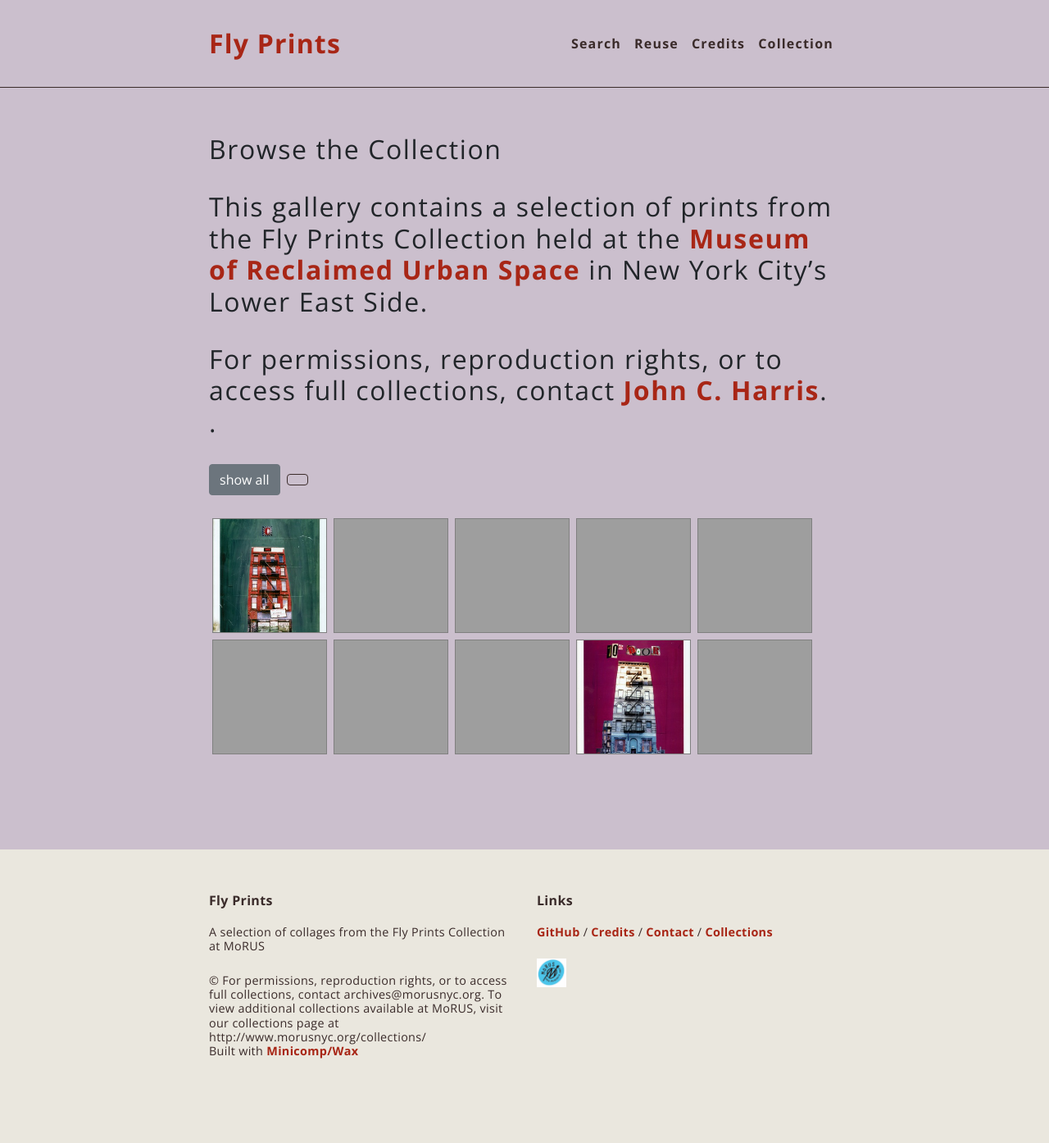
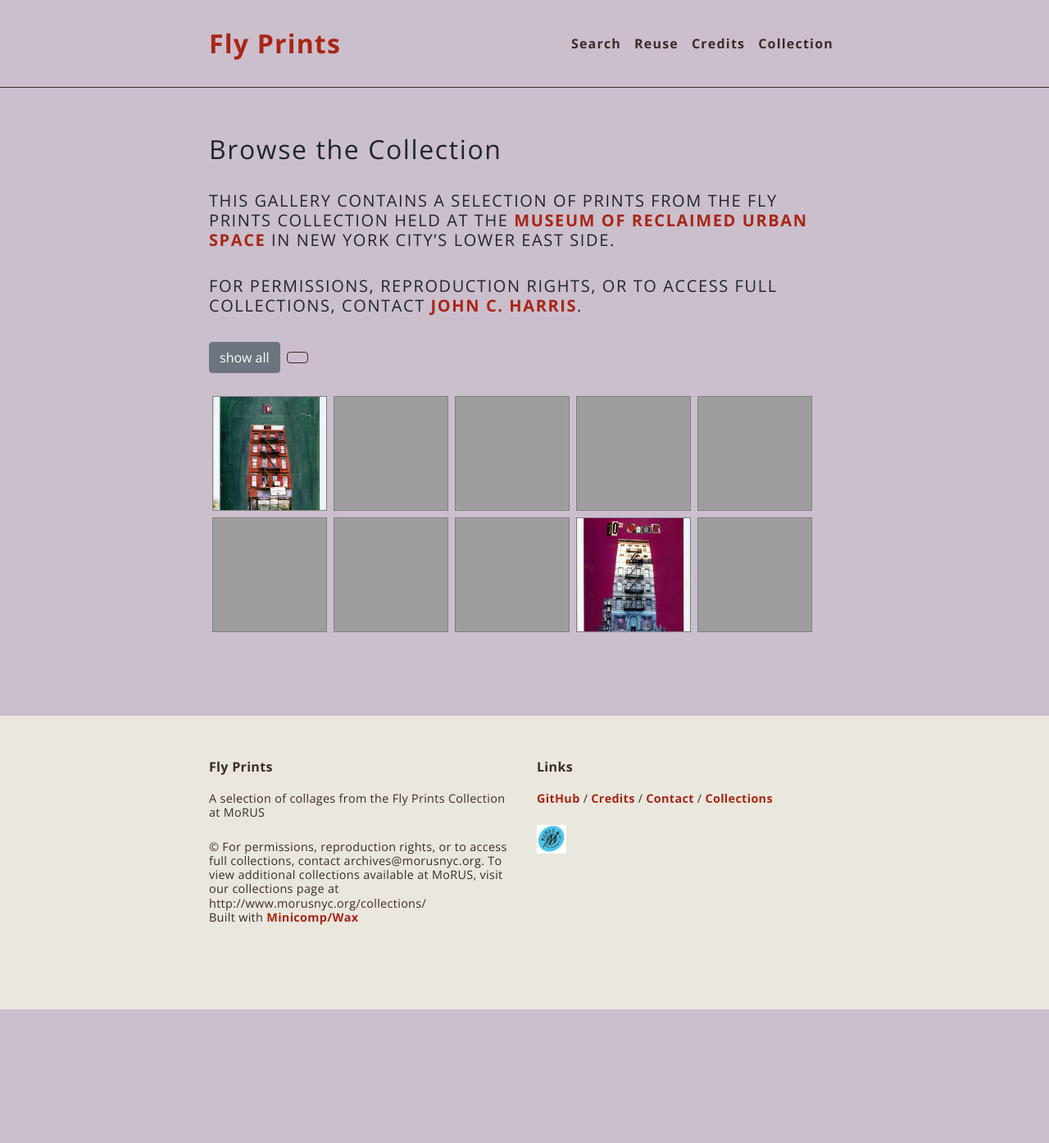
Before and after one commit to morusnyc/flyprints, a Jekyll site: the page built from pages/collection.md, in a window 1280 px wide. Shown: the whole page at 82% size. Built offline with Jekyll 4.4.1, drawn with Linux system fonts in a browser that asks for light colours; after the commit the page ends 1231 px from its top, so only the background shows below that.

```diff
--- a/pages/collection.md
+++ b/pages/collection.md
@@ -3,8 +3,8 @@ layout: page
 title: Browse the Collection
 permalink: /collection/
 ---
-## This gallery contains a selection of prints from the Fly Prints Collection held at the [Museum of Reclaimed Urban Space](www.morusnyc.org){:target="_blank"} in New York City's Lower East Side.
+#### This gallery contains a selection of prints from the Fly Prints Collection held at the [Museum of Reclaimed Urban Space](www.morusnyc.org){:target="_blank"} in New York City's Lower East Side.
 
-## For permissions, reproduction rights, or to access full collections, contact [John C. Harris](mailto:archives@morusnyc.org). .
+#### For permissions, reproduction rights, or to access full collections, contact [John C. Harris](mailto:archives@morusnyc.org).
 
 {% include collection_gallery.html collection='flyprints' facet_by='object_type' %}
```
